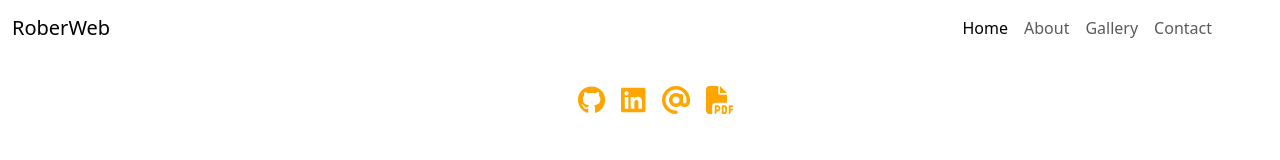
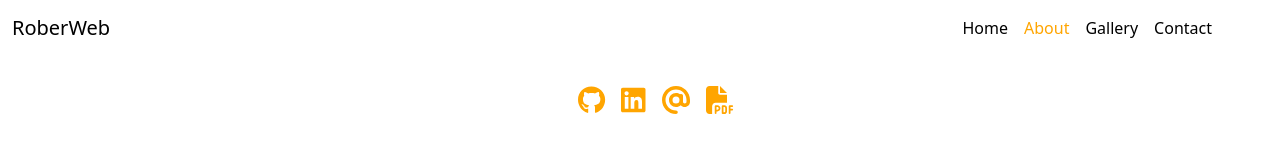
Before and after one commit to rober-web/React-Portfolio, a React (Vite) app: page /about in a window 1280 px wide. Shown: the top 160 px of the page. Built offline with nearby package versions, Linux system fonts and the light colour scheme.

Commit message:
added navlink and removed link to style links according to the current url segment

```diff
--- a/src/template/Navbar.jsx
+++ b/src/template/Navbar.jsx
@@ -1,8 +1,7 @@
 import React from "react";
-import { Link } from "react-router-dom";
+import { NavLink } from "react-router-dom";
 
 const Navbar = () => {
-
   return (
     <>
       <nav className="navbar navbar-expand-md ">
@@ -26,27 +25,55 @@ const Navbar = () => {
             id="navbarNavAltMarkup"
           >
             <div className="navbar-nav">
-              <Link className="nav-link active" to="/home" aria-current="page">
+              <NavLink
+                className="nav-link"
+                to="/home"
+                style={({ isActive }) => ({
+                  color: isActive ? "orange" : "black",
+                })}
+                aria-current="page"
+              >
                 Home
-              </Link>
+              </NavLink>
             </div>
 
             <div className="navbar-nav">
-              <Link to="/about" className="nav-link" aria-current="page">
+              <NavLink
+                to="/about"
+                style={({ isActive }) => ({
+                  color: isActive ? "orange" : "black",
+                })}
+                className="nav-link"
+                aria-current="page"
+              >
                 About
-              </Link>
+              </NavLink>
             </div>
 
             <div className="navbar-nav">
-              <Link to="/gallery" className="nav-link" aria-current="page">
+              <NavLink
+                to="/gallery"
+                style={({ isActive }) => ({
+                  color: isActive ? "orange" : "black",
+                })}
+                className="nav-link"
+                aria-current="page"
+              >
                 Gallery
-              </Link>
+              </NavLink>
             </div>
 
             <div className="navbar-nav">
-              <Link to="/contact" className="nav-link" aria-current="page">
+              <NavLink
+                to="/contact"
+                style={({ isActive }) => ({
+                  color: isActive ? "orange" : "black",
+                })}
+                className="nav-link"
+                aria-current="page"
+              >
                 Contact
-              </Link>
+              </NavLink>
             </div>
           </div>
         </div>
```
